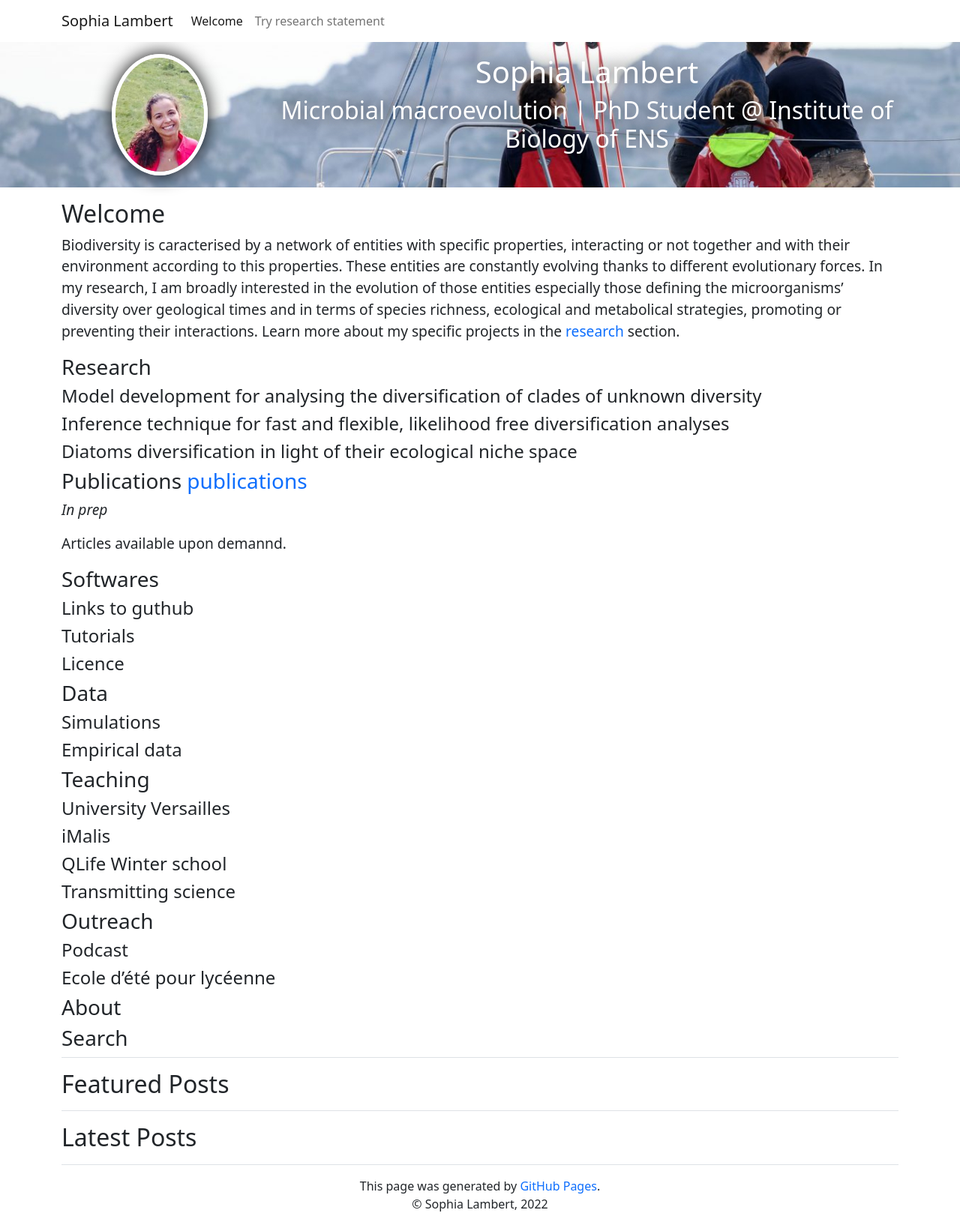
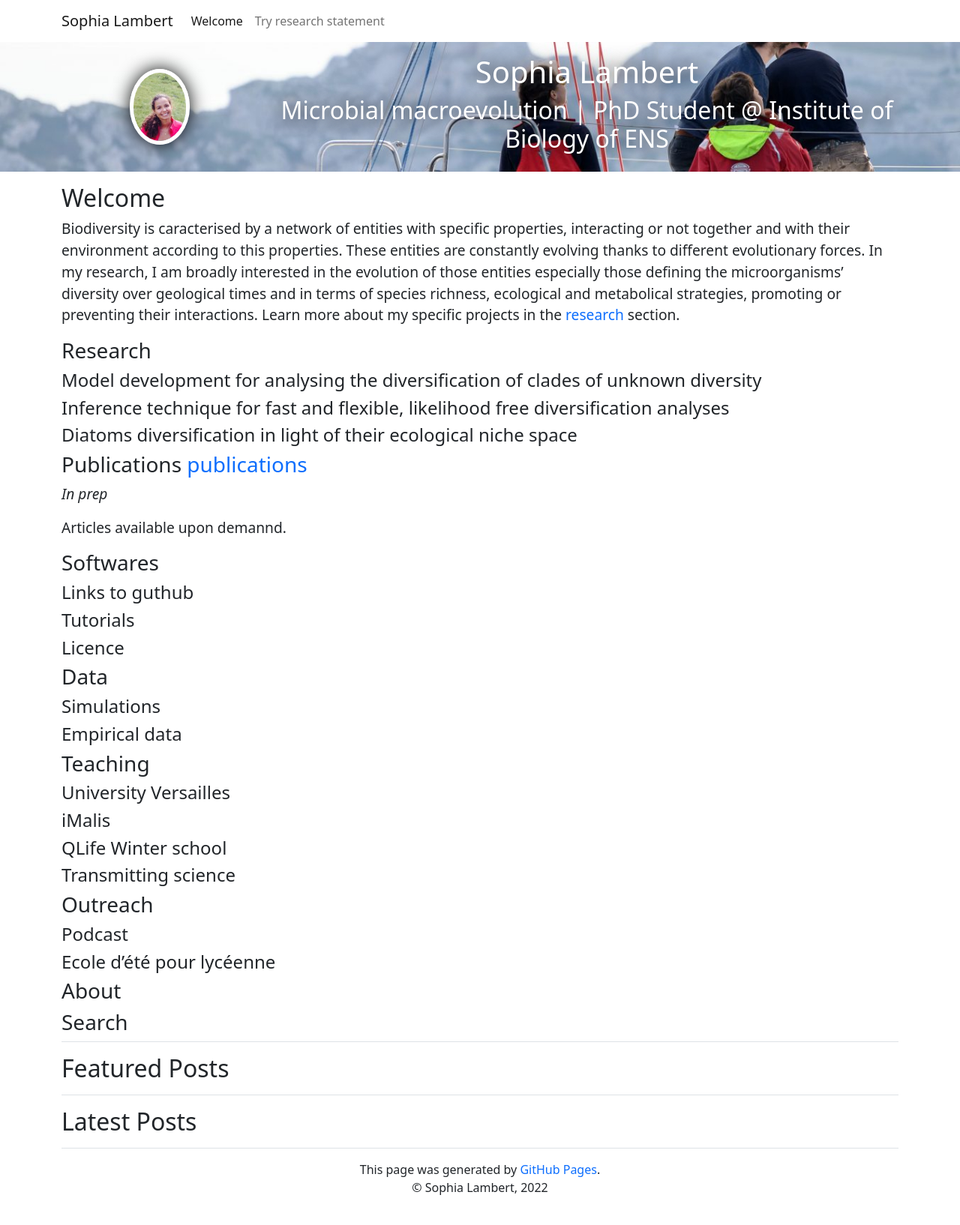
Before and after one commit to sophia-lambert/sophia-lambert.github.io, a Jekyll site: the page built from index.md, in a window 1280 px wide. Shown: the whole page at 75% size. Built offline with Jekyll 4.4.1, drawn with Linux system fonts in a browser that asks for light colours; our own code applies the rules of GitHub Pages for plain Markdown files; after the commit the page ends 1612 px from its top, so only the background shows below that.

Commit message:
Trying to change max width

```diff
--- a/css/website.css
+++ b/css/website.css
@@ -65,8 +65,8 @@ header {
 }
 
 #profile-pic img {
-  width: 50%;
-  max-width: 8rem;
+  width: 90%;
+  max-width: 5rem;
   border-radius: 50%;
   border: 5px solid white;
   box-shadow: 0 0 1.5em black;
```
